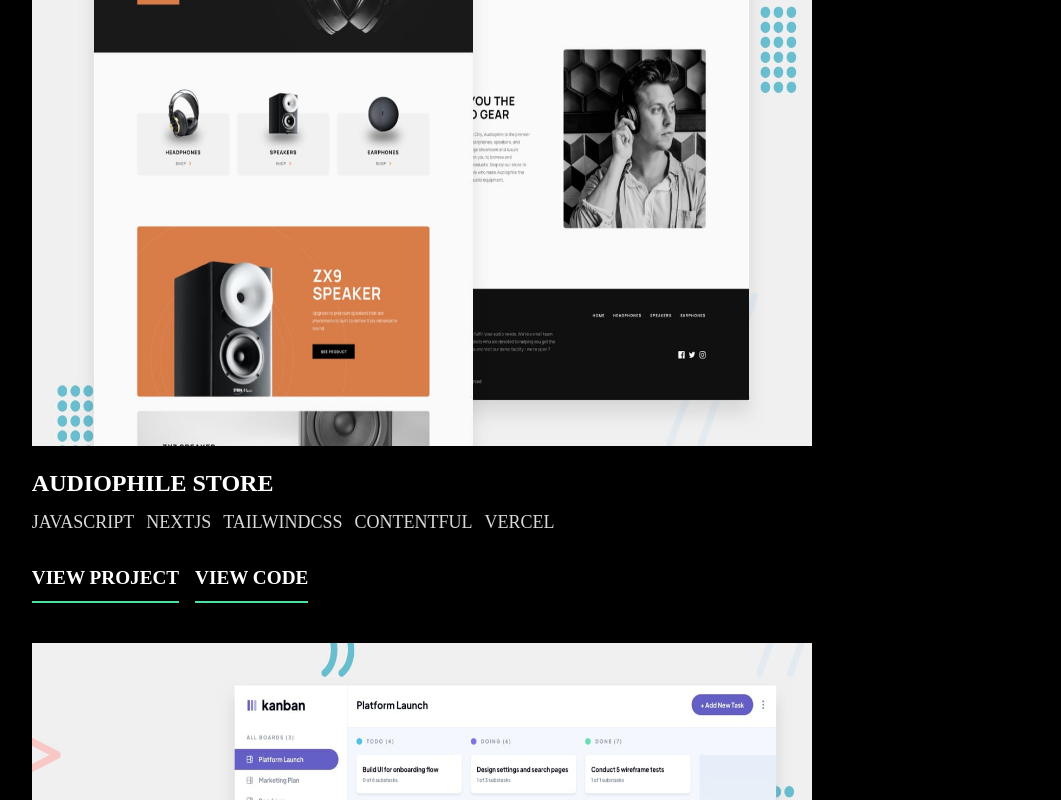
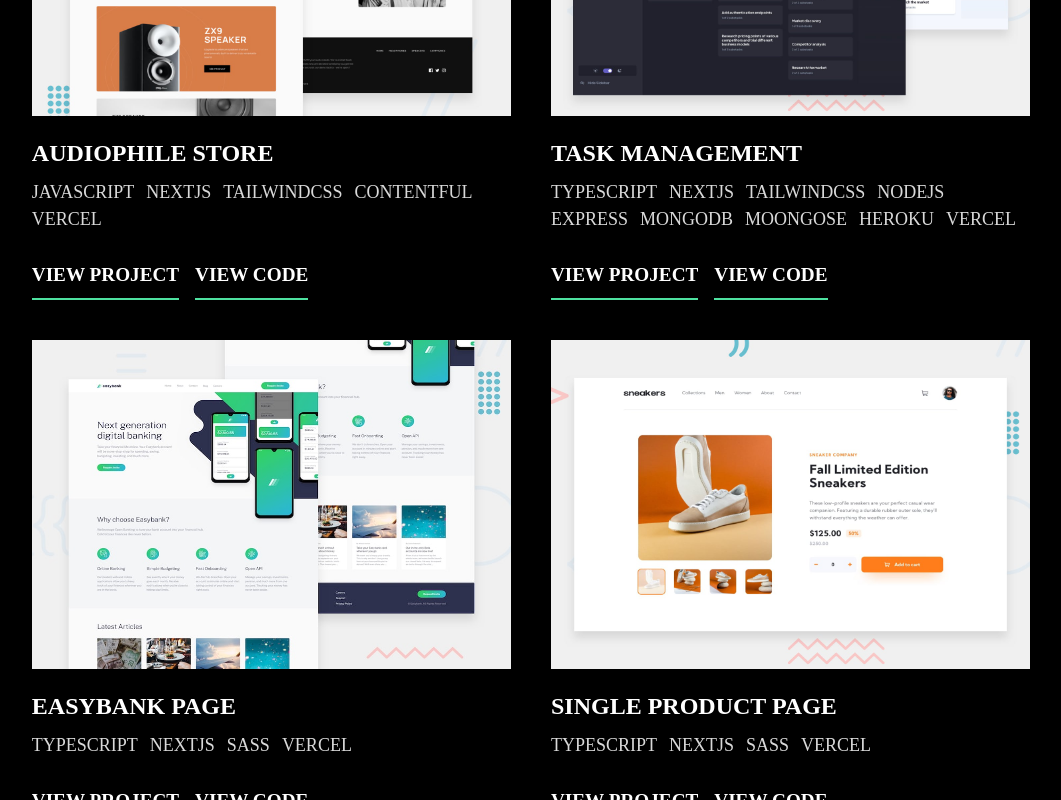
Before and after one commit to SeyfBaskara/Portfolio, a Next.js app: page / in a window 1280 px wide. Shown: the part 1340-2140 px from the top of the page, without its empty margins (109-1170 px from the left). Built offline with nearby package versions, Linux system fonts and the light colour scheme.

Commit message:
refactor some code and improve css responsive

```diff
--- a/components/Buttons/ContactMe.tsx
+++ b/components/Buttons/ContactMe.tsx
@@ -8,7 +8,7 @@ const ContactMe = (): JSX.Element => {
       <div>
          <button
             onClick={handleContactMe}
-            className="font-semibold tracking-widest border-b-2 border-Green pb-1 hover:text-Green"
+            className="font-semibold tracking-widest border-b-2 border-Green pb-1 outline-none hover:text-Green focus:text-Green "
          >
             CONTACT ME
          </button>
--- /dev/null
+++ b/components/Buttons/ViewButtons.tsx
@@ -0,0 +1,33 @@
+import React from 'react'
+
+interface IProps {
+   projectUrl: string
+   githubUrl: string
+}
+
+const ViewButtons: React.FC<IProps> = ({ projectUrl, githubUrl }) => {
+   return (
+      <div className="flex gap-x-4">
+         <a
+            href={projectUrl}
+            target="_blank"
+            rel="noreferrer"
+            role="button"
+            className="uppercase text-[1.2rem] font-semibold border-b-2 border-Green pb-2 outline-none hover:text-Green focus:text-Green "
+         >
+            View project
+         </a>
+         <a
+            href={githubUrl}
+            target="_blank"
+            rel="noreferrer"
+            role="button"
+            className="uppercase text-[1.2rem] font-semibold border-b-2 border-Green pb-2 outline-none hover:text-Green focus:text-Green "
+         >
+            View Code
+         </a>
+      </div>
+   )
+}
+
+export default ViewButtons
--- /dev/null
+++ b/components/Image/CustomImage.tsx
@@ -0,0 +1,17 @@
+import React from 'react'
+import Image from 'next/image'
+
+interface IProps {
+   path: string
+   title: string
+}
+
+const CustomImage: React.FC<IProps> = ({ path, title }) => {
+   return (
+      <div>
+         <Image src={path} priority={true} blurDataURL="blur" alt={`${title} image`} width={770} height={530} />
+      </div>
+   )
+}
+
+export default CustomImage
--- a/components/Layout/Footer/Footer.tsx
+++ b/components/Layout/Footer/Footer.tsx
@@ -1,4 +1,4 @@
-import SendMessageForm from '../../form/SendMessageForm'
+import SendMessageForm from '../../Form/SendMessageForm'
 import Nav from '../Nav'
 import PaternCircle from '../../PaternCircle'
 
--- a/components/Layout/Nav.tsx
+++ b/components/Layout/Nav.tsx
@@ -20,7 +20,7 @@ const Nav: React.FC<IProps> = ({ header, footer }) => {
             {data.links.map((link, index) => {
                return (
                   <li key={index}>
-                     <a href={link.url} target="_blank" rel="noreferrer">
+                     <a href={link.url} target="_blank" rel="noreferrer" className="outline-none">
                         <SvgLinks icon={link.icon} />
                      </a>
                   </li>
@@ -32,3 +32,7 @@ const Nav: React.FC<IProps> = ({ header, footer }) => {
 }
 
 export default Nav
+
+/**
+ * fill svg background color on focus
+ */
--- a/components/Links/SvgLinks.tsx
+++ b/components/Links/SvgLinks.tsx
@@ -20,7 +20,7 @@ const SvgLinks: React.FC<IProps> = ({ icon }) => {
          height={icon.height}
          viewBox={icon.viewBox}
          fill="#FFF"
-         className="cursor-pointer hover:fill-Green"
+         className="cursor-pointer hover:fill-Green "
       >
          <path fillRule="evenodd" d={icon.path.d} />
       </svg>
--- a/components/Projects/Projects.tsx
+++ b/components/Projects/Projects.tsx
@@ -1,7 +1,8 @@
 import React from 'react'
 import ContactMe from '../Buttons/ContactMe'
 import data from '../../data/data.json'
-import Image from 'next/image'
+import CustomImage from '../Image/CustomImage'
+import ViewButtons from '../Buttons/ViewButtons'
 
 const Projects = (): JSX.Element => {
    return (
@@ -13,20 +14,11 @@ const Projects = (): JSX.Element => {
             </header>
 
             <article>
-               <ul className="py-10 flex flex-col-reverse gap-10">
+               <ul className="py-10 grid gap-10 md:grid-cols-2">
                   {data.projects.map((project, index) => (
                      <li key={index} className="flex flex-col gap-3">
-                        <div>
-                           <Image
-                              src={project.img}
-                              priority={true}
-                              blurDataURL="blur"
-                              alt={`${project.title} image`}
-                              width={780}
-                              height={660}
-                              //   layout="fill"
-                           />
-                        </div>
+                        <CustomImage path={project.img} title={project.title} />
+
                         <div className="flex flex-col gap-2 mb-4">
                            <h2 className="text-md font-semibold uppercase">{project.title}</h2>
                            <ul className="flex flex-wrap gap-x-3">
@@ -37,24 +29,8 @@ const Projects = (): JSX.Element => {
                               ))}
                            </ul>
                         </div>
-                        <div className="flex gap-x-4">
-                           <a
-                              href={project.liveUrl}
-                              target="_blank"
-                              rel="noreferrer"
-                              className="uppercase text-[1.2rem] font-semibold border-b-2 border-Green pb-2"
-                           >
-                              View project
-                           </a>
-                           <a
-                              href={project.githubUrl}
-                              target="_blank"
-                              rel="noreferrer"
-                              className="uppercase text-[1.2rem] font-semibold border-b-2 border-Green pb-2"
-                           >
-                              View Code
-                           </a>
-                        </div>
+
+                        <ViewButtons projectUrl={project.liveUrl} githubUrl={project.githubUrl} />
                      </li>
                   ))}
                </ul>
--- a/components/form/SendMessageForm.tsx
+++ b/components/form/SendMessageForm.tsx
@@ -63,7 +63,7 @@ const SendMessageForm = () => {
             <input
                type="submit"
                value="SEND MESSAGE"
-               className="border-b border-Green text-base font-bold py-1 cursor-pointer hover:text-Green"
+               className="border-b border-Green text-base font-bold py-1 cursor-pointer outline-none hover:text-Green focus:text-Green "
             />
          </div>
       </form>
--- a/data/data.json
+++ b/data/data.json
@@ -129,32 +129,15 @@
    ],
    "projects": [
       {
-         "title": "Postcard",
-         "description": "This is 5 days of hackday MERN project. You can create a digital post card to save in database.",
-         "githubUrl": "https://github.com/SeyfBaskara/MERN_Postcard_project",
-         "liveUrl": "https://github.com/SeyfBaskara/MERN_Postcard_project",
-         "techStack": ["Javascript", "React", "Redux", "Css", "NodeJs", "Express", "MongoDB", "Mongoose"],
-         "img": "/images/bluebird.png",
-         "id": "2"
+         "title": "Audiophile Store",
+         "description": "This is frontend mentor e-commerce project build with nextJS, tailwindcs and use headless CMS as contentful. Design provided by frontend mentor platform.",
+         "githubUrl": "https://github.com/SeyfBaskara/audiophile-store",
+         "liveUrl": "https://audiophile-store-chi.vercel.app/home",
+         "techStack": ["Javascript", "NextJS", "TailwindCss", "Contentful", "Vercel"],
+         "img": "/images/audiophile.jpg",
+         "id": "1"
       },
-      {
-         "title": "Single Product Page ",
-         "description": "This is E-commerce single product page challenge from Frontend mentor. Build with NextJs, Typescript, Sass and deploy with Vercel.",
-         "githubUrl": "https://github.com/SeyfBaskara/Ecommerce-single-product-page",
-         "liveUrl": "https://ecommerce-single-product-page.vercel.app",
-         "techStack": ["Typescript", "NextJS", "Sass", "Vercel"],
-         "img": "/images/ecommerce.png",
-         "id": "4"
-      },
-      {
-         "title": "Easybank Page",
-         "description": "This is easybank landing page challenge from Frontend mentor. Build with NextJs, Typescript, Sass and deploy with Vercel.",
-         "githubUrl": "https://github.com/SeyfBaskara/easybank-landing-page",
-         "liveUrl": "https://easybank-landing-page-ebon-sigma.vercel.app",
-         "techStack": ["Typescript", "NextJS", "Sass", "Vercel"],
-         "img": "/images/easybank.png",
-         "id": "5"
-      },
+
       {
          "title": "Task Management",
          "description": "Challenge from Frontend mentor. Build with NextJs, Redux, Typescript, TailwindCss, Nodejs, Express, MongoDB, Mongoose and deploy with Vercel and Heroku.",
@@ -172,16 +155,34 @@
             "Vercel"
          ],
          "img": "/images/kanbantask.jpg",
-         "id": "6"
+         "id": "2"
       },
       {
-         "title": "Audiophile Store",
-         "description": "This is frontend mentor e-commerce project build with nextJS, tailwindcs and use headless CMS as contentful. Design provided by frontend mentor platform.",
-         "githubUrl": "https://github.com/SeyfBaskara/audiophile-store",
-         "liveUrl": "https://audiophile-store-chi.vercel.app/home",
-         "techStack": ["Javascript", "NextJS", "TailwindCss", "Contentful", "Vercel"],
-         "img": "/images/audiophile.jpg",
-         "id": "7"
+         "title": "Easybank Page",
+         "description": "This is easybank landing page challenge from Frontend mentor. Build with NextJs, Typescript, Sass and deploy with Vercel.",
+         "githubUrl": "https://github.com/SeyfBaskara/easybank-landing-page",
+         "liveUrl": "https://easybank-landing-page-ebon-sigma.vercel.app",
+         "techStack": ["Typescript", "NextJS", "Sass", "Vercel"],
+         "img": "/images/easybank.png",
+         "id": "3"
+      },
+      {
+         "title": "Single Product Page ",
+         "description": "This is E-commerce single product page challenge from Frontend mentor. Build with NextJs, Typescript, Sass and deploy with Vercel.",
+         "githubUrl": "https://github.com/SeyfBaskara/Ecommerce-single-product-page",
+         "liveUrl": "https://ecommerce-single-product-page.vercel.app",
+         "techStack": ["Typescript", "NextJS", "Sass", "Vercel"],
+         "img": "/images/ecommerce.png",
+         "id": "4"
+      },
+      {
+         "title": "Postcard",
+         "description": "This is 5 days of hackday MERN project. You can create a digital post card to save in database.",
+         "githubUrl": "https://github.com/SeyfBaskara/MERN_Postcard_project",
+         "liveUrl": "https://github.com/SeyfBaskara/MERN_Postcard_project",
+         "techStack": ["Javascript", "React", "Redux", "Css", "NodeJs", "Express", "MongoDB", "Mongoose"],
+         "img": "/images/bluebird.png",
+         "id": "5"
       }
    ],
    "metaData": {
```
